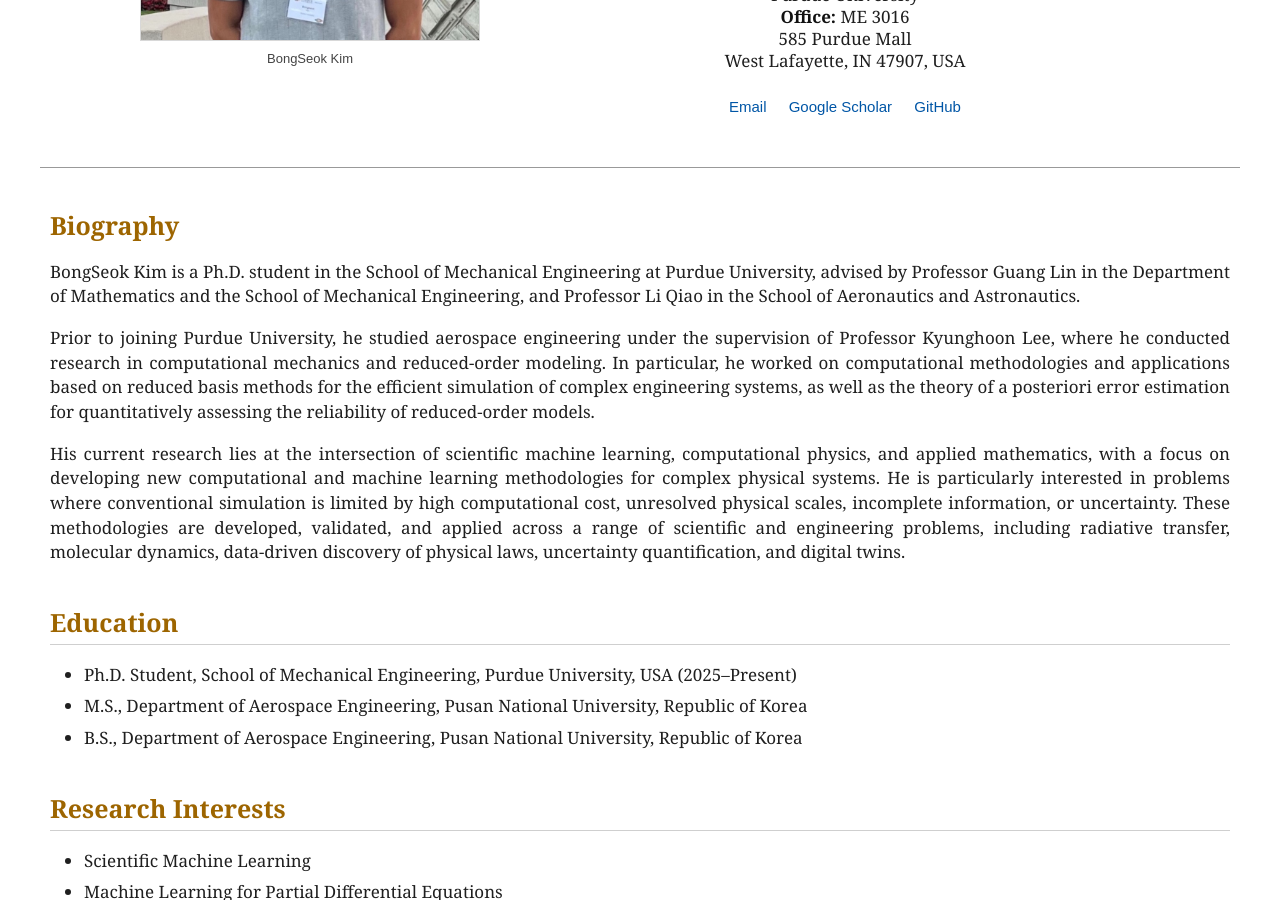
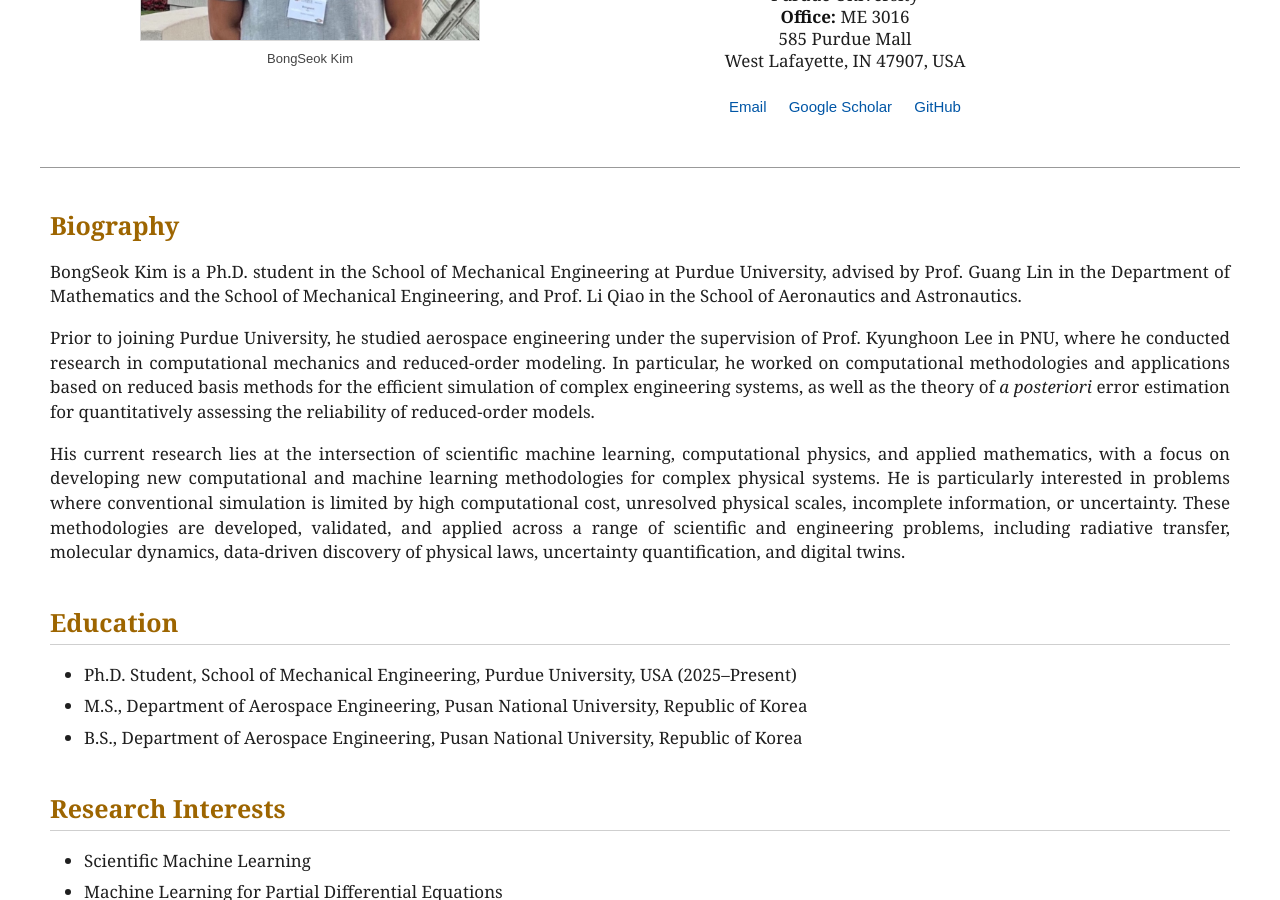
Before and after one commit to Kim4853/Kim4853.github.io, a Jekyll site: the page built from index.md, in a window 1280 px wide and 900 px high, scrolled down 664 px. Built offline with Jekyll 4.4.1, drawn with Linux system fonts in a browser that asks for light colours.

Commit message:
Update website

```diff
--- a/index.md
+++ b/index.md
@@ -186,13 +186,13 @@ permalink: /
 
 <p>
   BongSeok Kim is a Ph.D. student in the School of Mechanical Engineering
-  at Purdue University, advised by Professor Guang Lin in the Department
-  of Mathematics and the School of Mechanical Engineering, and Professor
+  at Purdue University, advised by Prof. Guang Lin in the Department
+  of Mathematics and the School of Mechanical Engineering, and Prof.
   Li Qiao in the School of Aeronautics and Astronautics.
 </p>
 
 <p>
-  Prior to joining Purdue University, he studied aerospace engineering under the supervision of Professor Kyunghoon Lee, where he conducted research in computational mechanics and reduced-order modeling. In particular, he worked on computational methodologies and applications based on reduced basis methods for the efficient simulation of complex engineering systems, as well as the theory of a posteriori error estimation for quantitatively assessing the reliability of reduced-order models.
+  Prior to joining Purdue University, he studied aerospace engineering under the supervision of Prof. Kyunghoon Lee in PNU, where he conducted research in computational mechanics and reduced-order modeling. In particular, he worked on computational methodologies and applications based on reduced basis methods for the efficient simulation of complex engineering systems, as well as the theory of <i>a posteriori</i> error estimation for quantitatively assessing the reliability of reduced-order models.
 </p>
 
 <p>
```
